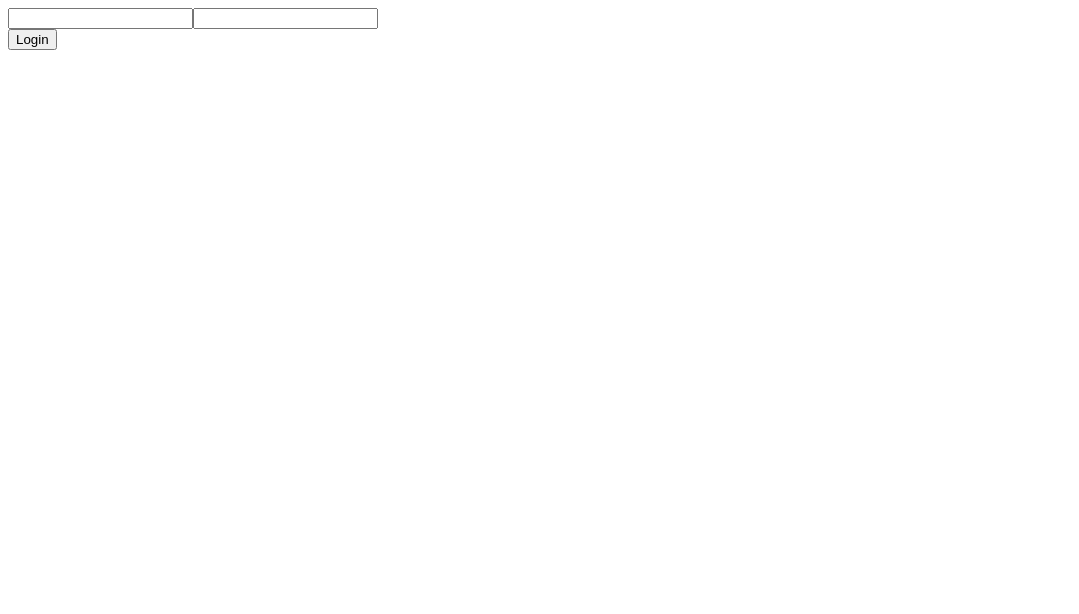
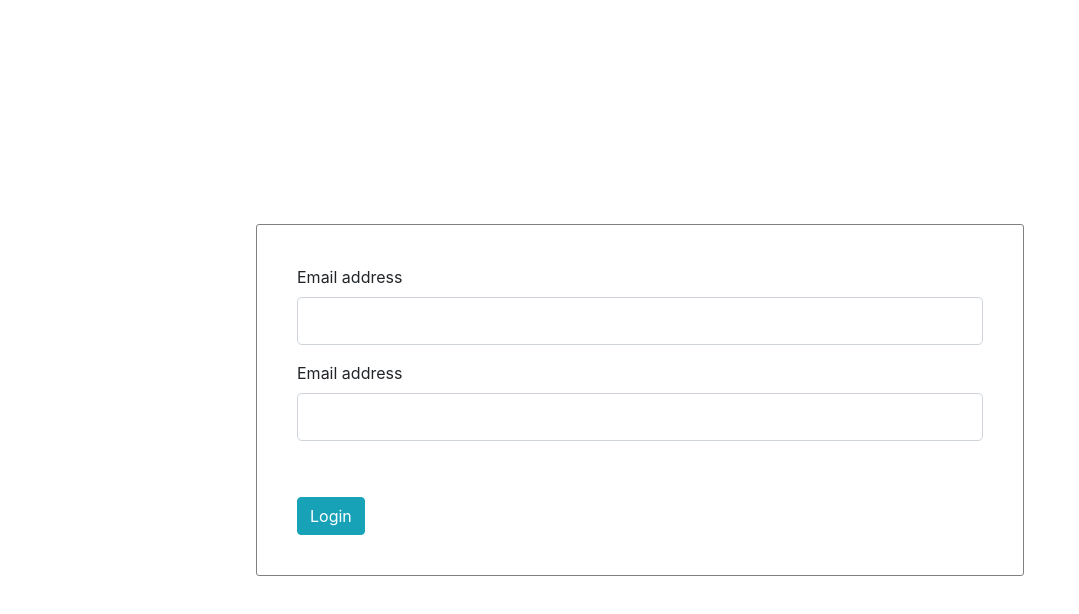
Before and after one commit to Senseinvader/lens_pro_front, a React app: page /login in a window 1280 px wide. Shown: the whole page, without its empty margins (0-1079 px from the left). Built offline with nearby package versions, Linux system fonts and the light colour scheme.

Commit message:
Install bootstrap, move styles css file, refactor login page

```diff
--- a/assets/css/styles.css
+++ /dev/null
@@ -1,6 +0,0 @@
-h1 {
-  color: red;
-}
-.app-div {
-  background-color: bisque;
-}
--- a/package.json
+++ b/package.json
@@ -20,6 +20,7 @@
   },
   "homepage": "https://github.com/Senseinvader/lens_pro_front#readme",
   "dependencies": {
+    "bootstrap": "^4.3.1",
     "react": "^16.10.2",
     "react-dom": "^16.10.2",
     "react-redux": "^7.1.1",
--- a/public/index.html
+++ b/public/index.html
@@ -2,9 +2,10 @@
 <html lang="en">
 <head>
   <meta charset="UTF-8">
-  <meta name="viewport" content="width=device-width, initial-scale=1.0">
+  <meta name="viewport" content="width=device-width, initial-scale=1.0 shrink-to-fit=no">
   <meta http-equiv="X-UA-Compatible" content="ie=edge">
-  <title>LEns Pro</title>
+  <title>Lens Pro</title>
+  <link rel="stylesheet" href="https://stackpath.bootstrapcdn.com/bootstrap/4.3.1/css/bootstrap.min.css" integrity="sha384-ggOyR0iXCbMQv3Xipma34MD+dH/1fQ784/j6cY/iJTQUOhcWr7x9JvoRxT2MZw1T" crossorigin="anonymous">
 </head>
 <body>
   <div id="root"></div>
--- a/src/components/Login.js
+++ b/src/components/Login.js
@@ -20,10 +20,28 @@ class Login extends Component {
       <div className="login-container">
         <div className="form-container">
           <form onSubmit={this.submitForm()}>
-            <input type="email" value={email} onBlur={this.props.checkEmail} onChange={(e)=>this.props.onInputChange(e)}/>
-            <input type="password" value={password} onBlur={this.props.checkPassword} onChange={(e)=>this.props.onInputChange(e)}/>
+            <div class="form-group ">
+              <label for="emailInput">Email address</label>
+              <input
+                type="email"
+                value={email}
+                className="form-control form-control-lg"
+                id="emailInput"
+                onBlur={this.props.checkEmail}
+                onChange={(e)=>this.props.onInputChange(e)}/>
+            </div>
+            <div className="form-group">
+              <label for="passwordInput">Email address</label>
+              <input
+                type="password"
+                value={password}
+                className="form-control form-control-lg"
+                id="passwordInput"
+                onBlur={this.props.checkPassword}
+                onChange={(e)=>this.props.onInputChange(e)}/>
+            </div>
             <div className="error-message">{errorMessage}</div>
-            <button type="submit">Login</button>
+            <button type="submit" className="btn btn-info">Login</button>
           </form>
         </div>
       </div>
--- a/src/components/header.js
+++ b/src/components/header.js
@@ -13,7 +13,7 @@ class Header extends Component {
         <li><Link to={"/about"}>About</Link></li>
       </ul>
       <div className="logout-button">
-        <button onClick={this.props.logOut}>Logout</button>
+        <button type="button" onClick={this.props.logOut} className="btn btn-info">Logout</button>
       </div>
       </Fragment>
     )
--- a/src/index.js
+++ b/src/index.js
@@ -4,7 +4,7 @@ import { Provider } from 'react-redux';
 import { createStore, applyMiddleware, compose } from 'redux';
 import thunk from 'redux-thunk';
 import App from './components/app';
-import '../assets/css/styles.css';
+import './styles.css';
 import rootReducer from './reducers/rootReducer';
 
 const composeEnhancers = window.__REDUX_DEVTOOLS_EXTENSION_COMPOSE__ || compose;
--- /dev/null
+++ b/src/styles.css
@@ -0,0 +1,16 @@
+.login-container {
+  height: 100vh;
+  display: flex;
+  justify-content: center;
+  align-items: center;
+}
+.form-container {
+  width: 60vw;
+  border: 1px solid grey;
+  border-radius: 3px;
+  padding: 40px;
+}
+.error-message {
+  height: 2.5rem;
+  color: red;
+}
```
Also changed, not shown: 1 other file.
